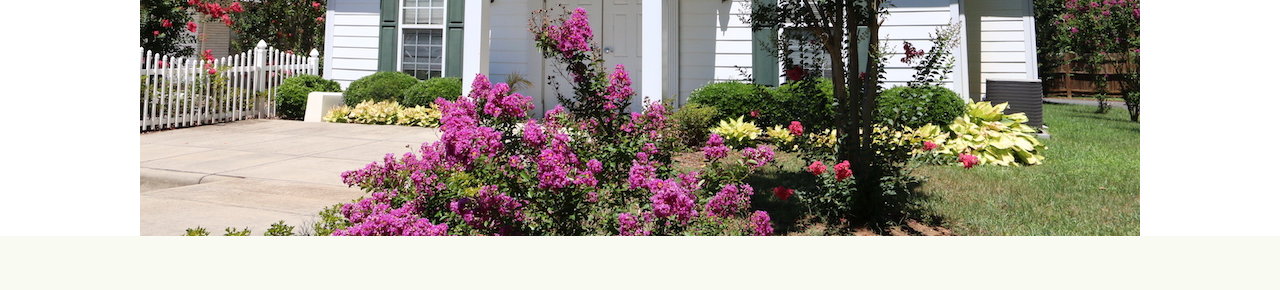
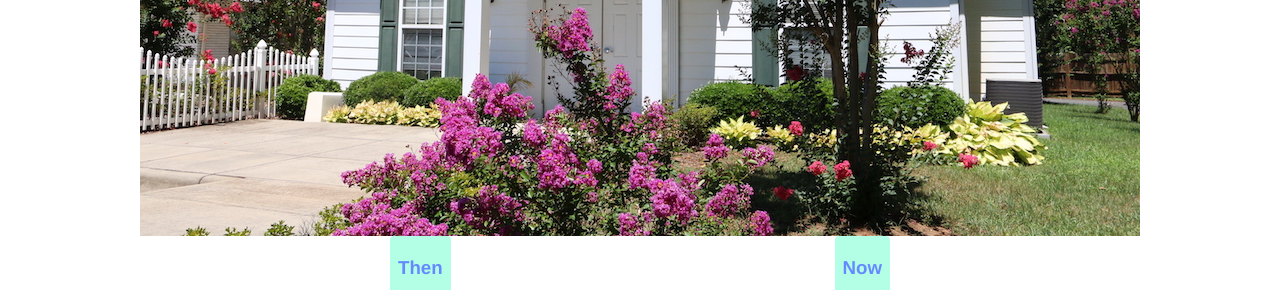
Before and after one commit to knguye69/AllianceChurch, a plain HTML site: page index.html in a window 1280 px wide. Shown: the part 2110-2400 px from the top of the page. Drawn offline with Linux system fonts and the light colour scheme; a script that the page names is missing.

Commit message:
Update the then-now

```diff
--- a/index.html
+++ b/index.html
@@ -162,6 +162,7 @@
             <img src="images/old-church.jpg" alt="Old Church" title="Then">
             <img src="images/cover-small.JPG" alt="New Church" title="Now">
         </div>
+            <div id = "then"><h3 >Then</h3></div><div id = "now"><h3>Now</h3></div>
         </div>
 
 
--- a/vnChurch.css
+++ b/vnChurch.css
@@ -281,6 +281,26 @@ nav{
     display: block;
     margin-left: auto;
     margin-right: auto;
+}
+#then{
+    text-align: left;
+    margin-left: 25%;
+}
+
+#now{
+    float: right;
+    margin-right: 25%;
+}
+#now,#then{
+    display: inline-block;
+    color: #003eff;
+    background-color: 	#7FFFD4;
+    border: none;
+    padding: 4px 8px;
+    opacity: 0.6;
+    transition: 0.3s;
+    text-decoration: none;
+    border-radius: 4px;
 }
 
 
@@ -677,6 +697,10 @@ legend{
         display: none;
     }
 
+    #then,#now{
+        font-size: 7px;
+    }
+
 
 
 }
@@ -692,6 +716,9 @@ legend{
         height: 100px;
         padding: 15px 30px;
         margin: 6px 3px;
+    }
+    #then,#now{
+        font-size: 12px;
     }
 
 }
@@ -735,6 +762,10 @@ legend{
 
     }
 
+    #then,#now{
+        font-size: 16px;
+    }
+
 
 
 
```
